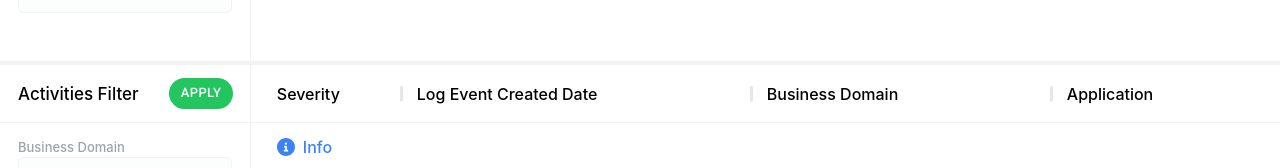
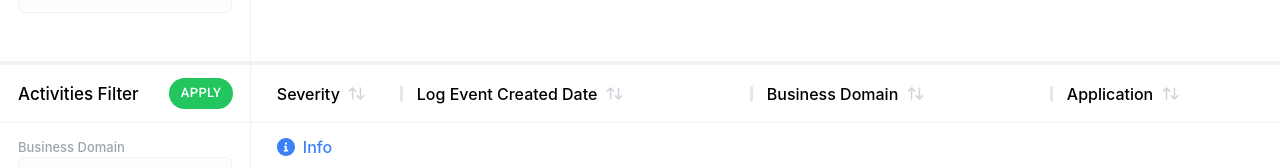
Before and after one commit to mbucc/320-S22-Track2, a Next.js app in the folder front-end/: page /business-process in a window 1280 px wide. Shown: the part 412-580 px from the top of the page. Built offline with nearby package versions, Linux system fonts and the light colour scheme.

Commit message:
[Table] Add basic sorting ability.

```diff
--- a/front-end/components/business-process/activity/activity-table.js
+++ b/front-end/components/business-process/activity/activity-table.js
@@ -1,10 +1,11 @@
 import React, {useEffect, useMemo, useState} from 'react';
 
 // WebStorm doesn't understand ES6 imports and throw a warning of "cannot resolve 'useTable'". It seems working.
-import {useTable, useBlockLayout, useResizeColumns} from 'react-table';
+import {useTable, useBlockLayout, useSortBy, useResizeColumns} from 'react-table';
 
 import styled from 'styled-components';
 import {BPColors, BPDimens, BPStandards} from '../../../utils/business-process/standards';
+import {IconArrowsSort, IconSortAscending, IconSortDescending, IconSwitchVertical} from "@tabler/icons";
 
 /**
  * The root component for the activity table.
@@ -61,6 +62,21 @@ const BPTableRootStructure = styled.div`
       margin: 0 10px;
       background-color: ${BPColors.gray[100]};
       opacity: 90%;
+    }
+
+    .table-header-sorter {
+      &:hover > div > .table-header-sorter-icon {
+        color: ${BPColors.black} !important;
+      }
+      &:active > div > .table-header-sorter-icon {
+        transform: scale(0.85);
+      }
+    }
+
+    .table-header-sorter-icon {
+      display: flex;
+      align-items: center;
+      justify-content: center;
     }
 
     .th,
@@ -139,7 +155,8 @@ export default function BPTableComponent({columns, data}) {
         autoResetResize: false,
       },
       useBlockLayout,
-      useResizeColumns
+      useResizeColumns,
+      useSortBy,
   );
 
   // Rehydrate the table right when the component mounts.
@@ -165,8 +182,39 @@ export default function BPTableComponent({columns, data}) {
             <div {...headerGroup.getHeaderGroupProps()} className="tr">
               {headerGroup.headers.map((column) => (
                 // eslint-disable-next-line react/jsx-key
-                <div {...column.getHeaderProps()} className="th">
-                  {column.render('Header')}
+                <div
+                  {...column.getHeaderProps(column.getSortByToggleProps())}
+                  className="th table-header-sorter"
+                >
+                  <div
+                    style={{
+                      display: 'flex',
+                      flexDirection: 'row',
+                      alignItems: 'center',
+                      justifyContent: 'flex-start',
+                      columnGap: '7px',
+                    }}
+                  >
+                    {column.render('Header')}
+                    <div
+                      className="table-header-sorter-icon"
+                      style={{
+                        width: '20px',
+                        height: '20px',
+                        color: column.isSorted ? BPColors.black : BPColors.gray[300],
+                        transition: 'all 0.12s ease-in-out',
+                      }}
+                    >
+                      {
+                        column.isSorted ? (
+                            column.isSortedDesc ?
+                              <IconSortDescending width={21} height={21}/> :
+                              <IconSortAscending width={21} height={21}/>
+                          ) :
+                          <IconArrowsSort width={19} height={19}/>
+                      }
+                    </div>
+                  </div>
                   {/* Use column.getResizerProps to hook up the events correctly */}
                   <div
                     {...column.getResizerProps()}
```
